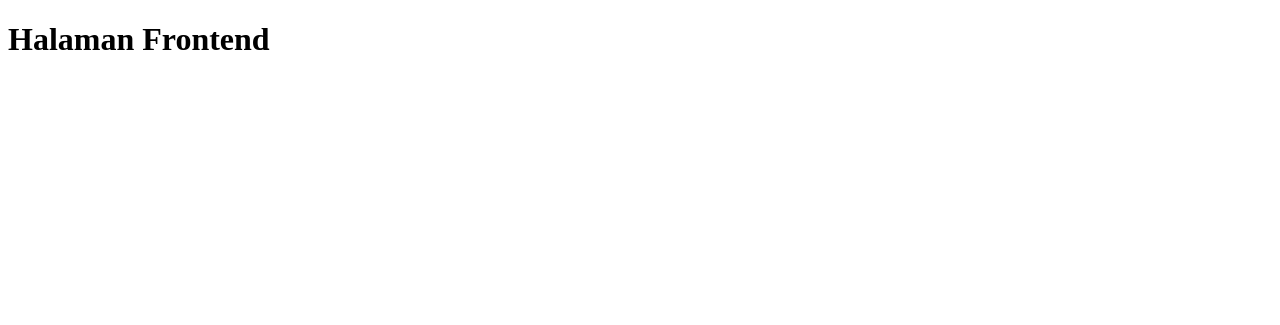
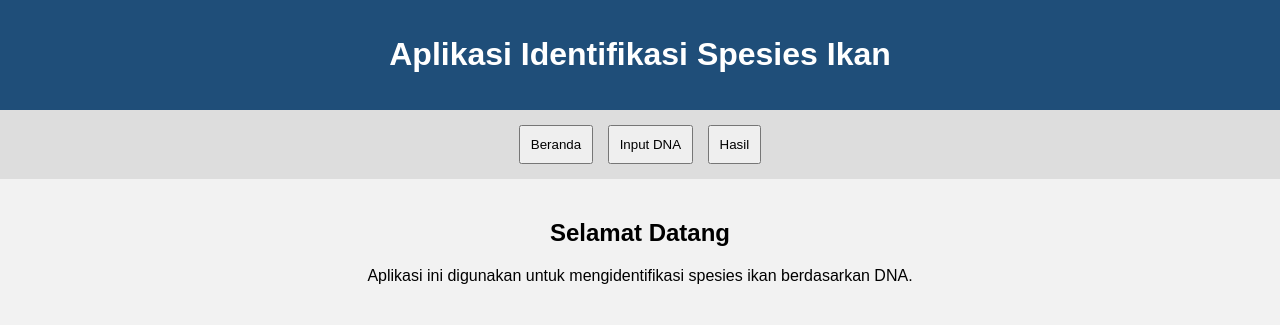
Before and after one commit to amihutsembantaika0068/software-development-kelompok3, a plain HTML site: page frontend/index.html in a window 1280 px wide. Drawn offline with Linux system fonts and the light colour scheme.

Commit message:
Update index.html

```diff
--- a/frontend/index.html
+++ b/frontend/index.html
@@ -1,9 +1,111 @@
 <!DOCTYPE html>
 <html>
 <head>
-  <title>Frontend</title>
+  <title>Aplikasi Identifikasi Ikan</title>
+
+  <style>
+    body {
+      font-family: Arial;
+      margin: 0;
+      background-color: #f2f2f2;
+    }
+
+    header {
+      background-color: #1f4e79;
+      color: white;
+      padding: 15px;
+      text-align: center;
+    }
+
+    nav {
+      background-color: #ddd;
+      padding: 10px;
+      text-align: center;
+    }
+
+    nav button {
+      margin: 5px;
+      padding: 10px;
+      cursor: pointer;
+    }
+
+    .section {
+      display: none;
+      padding: 20px;
+      text-align: center;
+    }
+
+    .active {
+      display: block;
+    }
+
+    textarea {
+      width: 60%;
+      height: 100px;
+    }
+
+    button.identifikasi {
+      margin-top: 10px;
+      padding: 10px 20px;
+      background-color: #1f4e79;
+      color: white;
+      border: none;
+      border-radius: 5px;
+    }
+
+    .result {
+      text-align: left;
+      margin: 20px auto;
+      width: 60%;
+    }
+  </style>
+
+  <script>
+    function showSection(id) {
+      document.getElementById("beranda").classList.remove("active");
+      document.getElementById("dna").classList.remove("active");
+      document.getElementById("hasil").classList.remove("active");
+
+      document.getElementById(id).classList.add("active");
+    }
+  </script>
 </head>
+
 <body>
-  <h1>Halaman Frontend</h1>
+
+  <header>
+    <h1>Aplikasi Identifikasi Spesies Ikan</h1>
+  </header>
+
+  <nav>
+    <button onclick="showSection('beranda')">Beranda</button>
+    <button onclick="showSection('dna')">Input DNA</button>
+    <button onclick="showSection('hasil')">Hasil</button>
+  </nav>
+
+  <!-- BERANDA -->
+  <div id="beranda" class="section active">
+    <h2>Selamat Datang</h2>
+    <p>Aplikasi ini digunakan untuk mengidentifikasi spesies ikan berdasarkan DNA.</p>
+  </div>
+
+  <!-- INPUT DNA -->
+  <div id="dna" class="section">
+    <h2>Input DNA</h2>
+    <textarea placeholder="Masukkan DNA di sini..."></textarea><br>
+    <button class="identifikasi" onclick="showSection('hasil')">Identifikasi</button>
+  </div>
+
+  <!-- HASIL -->
+  <div id="hasil" class="section">
+    <h2>Hasil Identifikasi</h2>
+    <div class="result">
+      <p><b>Spesies:</b> -</p>
+      <p><b>Genus:</b> -</p>
+      <p><b>Family:</b> -</p>
+      <p><b>Confidence:</b> -</p>
+    </div>
+  </div>
+
 </body>
 </html>
```
